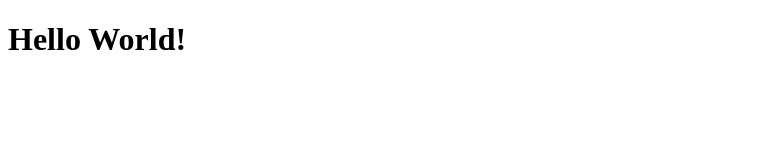
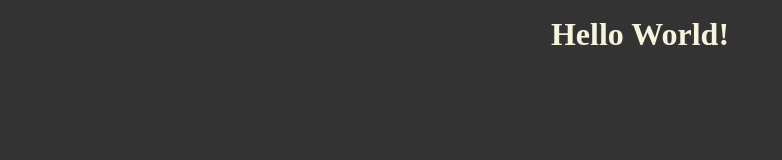
Before and after one commit to MdineshReddy/advanced-git, a website: page public/index.html in a window 1280 px wide. Shown: the whole page, without its empty margins (0-782 px from the left). Drawn offline with Linux system fonts and the light colour scheme.

Commit message:
Made changes to static site

```diff
--- a/public/index.html
+++ b/public/index.html
@@ -4,6 +4,7 @@
     <meta charset="UTF-8" />
     <meta name="viewport" content="width=device-width, initial-scale=1.0" />
     <title>Home Page</title>
+    <link rel="stylesheet" href="styles.css" />
   </head>
   <body>
     <h1>Hello World!</h1>
--- /dev/null
+++ b/public/styles.css
@@ -0,0 +1,15 @@
+* {
+  box-sizing: border-box;
+  padding: 0;
+  margin: 0;
+}
+
+body {
+  background: #333;
+  color: beige;
+}
+
+h1 {
+  padding: 1rem;
+  text-align: center;
+}
```
